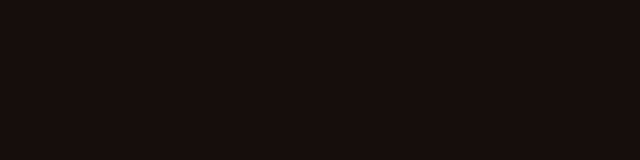
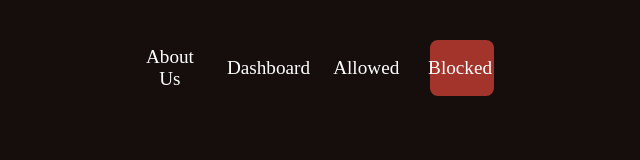
Before and after one commit to audrey-sk/Never-Gonna-Let-You-Browse, a browser extension: page block.html in a window 1280 px wide. Shown: the whole page, without its empty margins (133-773 px from the left). Drawn offline with Linux system fonts and the light colour scheme.

Commit message:
added links to nav bar

```diff
--- a/block.html
+++ b/block.html
@@ -11,6 +11,14 @@
 <body>
 
     <div class="background-container">
+        <nav>
+            <a href="index.html" onclick="loadPage('index.html')" >About Us</a>
+            <a href="dashboard.html" onclick="loadPage('dashboard.html')">Dashboard</a>
+            <a href="allow.html" onclick="loadPage('allow.html')" >Allowed</a>
+            <a href="block.html" onclick="loadPage('block.html')" >Blocked</a>
+
+            <div class="animation start-home"></div>
+        </nav>
     </div>
 </body>
 </html>
```
Also changed, not shown: allow.html (+8 -0 lines), dashboard.html (+8 -0 lines), index.html (+7 -7 lines).
